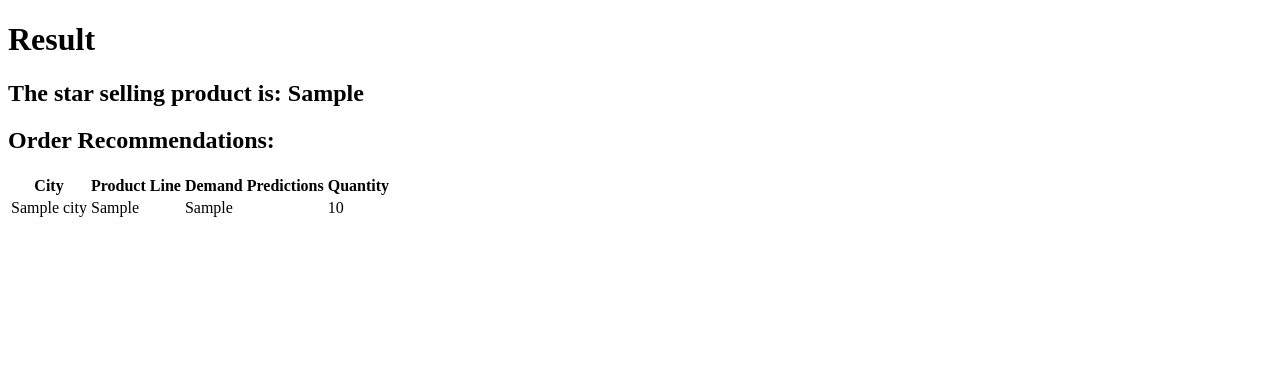
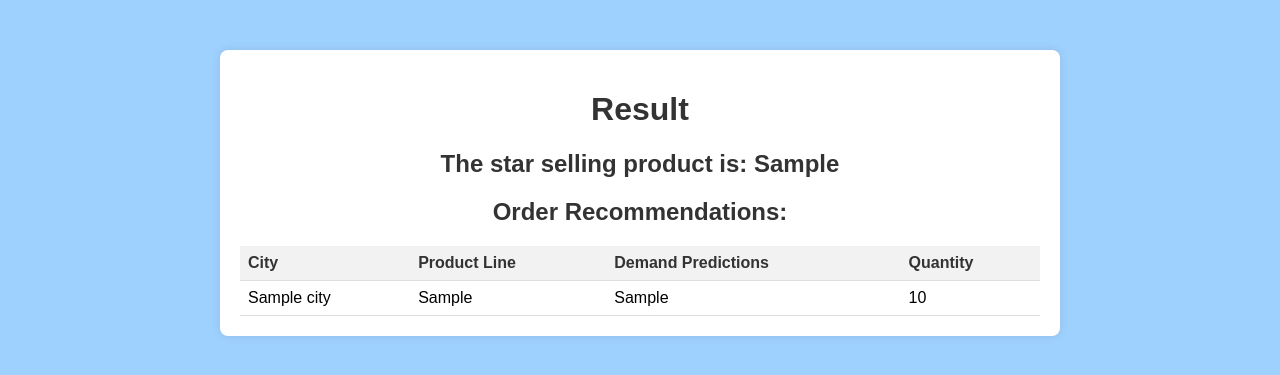
Before and after one commit to jithin2059/sales-predict-daashboard, a Flask app: template templates/result.html in a window 1280 px wide. Shown: the top 375 px of the page. Run offline with Flask 3, Linux system fonts and the light colour scheme; the template is opened without the code that fills it: most values are stand-ins (such as "Sample title", 1, 10 or a date in 2020).

Commit message:
Update result.html

```diff
--- a/templates/result.html
+++ b/templates/result.html
@@ -3,12 +3,44 @@
 <head>
     <meta charset="UTF-8">
     <meta name="viewport" content="width=device-width, initial-scale=1.0">
-    <title>Result</title>
+    <title>Sales Predict Dashboard - Result</title>
+    <style>
+        body {
+            background-color: #9fd1ff;
+            font-family: Copperplate, Fantasy;
+        }
+        .container {
+            background-color: #fff;
+            max-width: 800px;
+            margin: 50px auto;
+            padding: 20px;
+            border-radius: 8px;
+            box-shadow: 0 0 10px rgba(0, 0, 0, 0.1);
+        }
+        h1, h2 {
+            color: #333;
+            text-align: center;
+        }
+        table {
+            width: 100%;
+            border-collapse: collapse;
+            margin-top: 20px;
+        }
+        th, td {
+            padding: 8px;
+            border-bottom: 1px solid #ddd;
+            text-align: left;
+        }
+        th {
+            background-color: #f2f2f2;
+            color: #333;
+        }
+    </style>
 </head>
 <body>
+    <div class="container">
         <h1>Result</h1>
         <h2>The star selling product is: {{ star_product }}</h2>
-
         <h2>Order Recommendations:</h2>
         <table>
             <thead>
@@ -30,5 +62,6 @@
                 {% endfor %}
             </tbody>
         </table>
+    </div>
 </body>
 </html>
```
Lines whose indentation alone changed are shown as unchanged.
